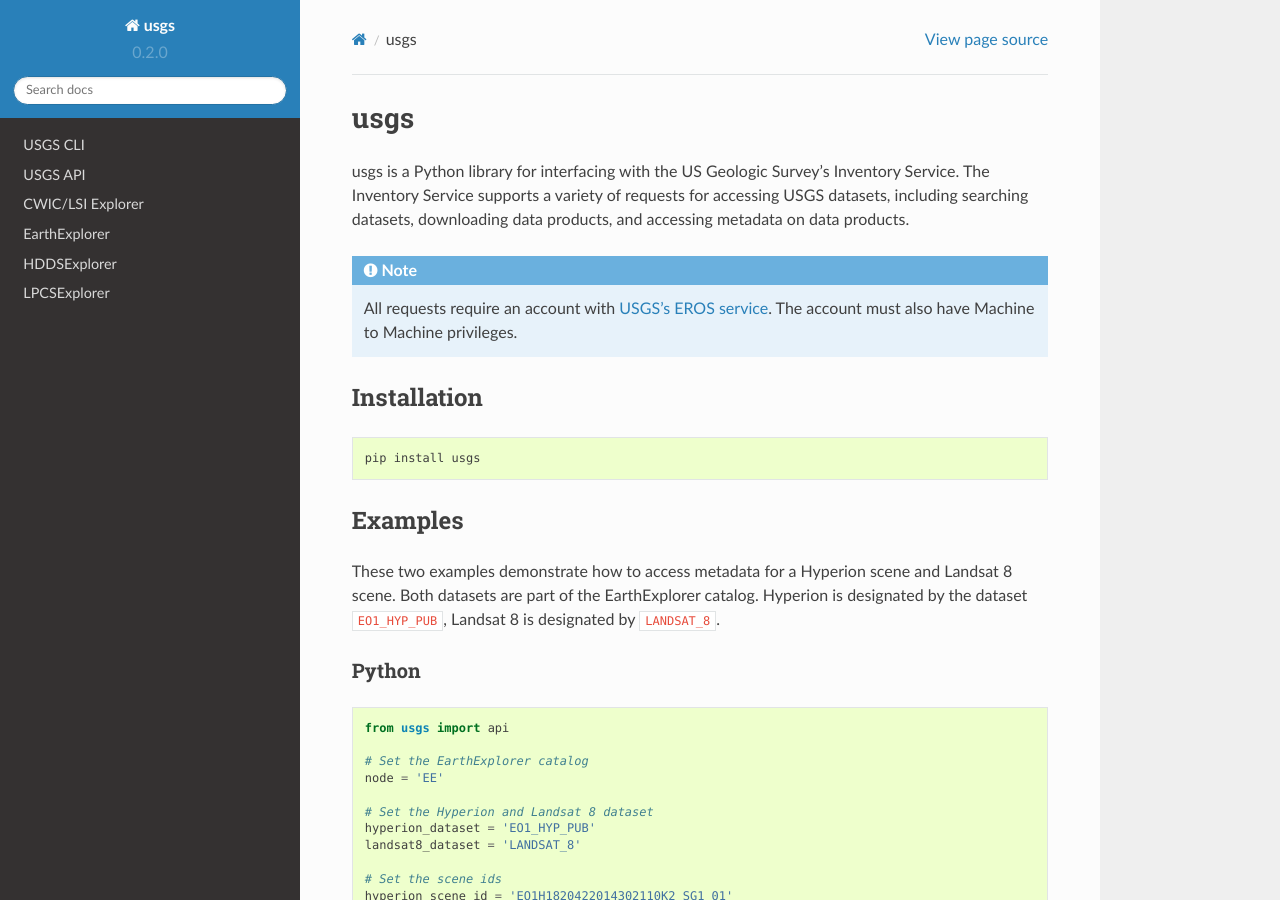
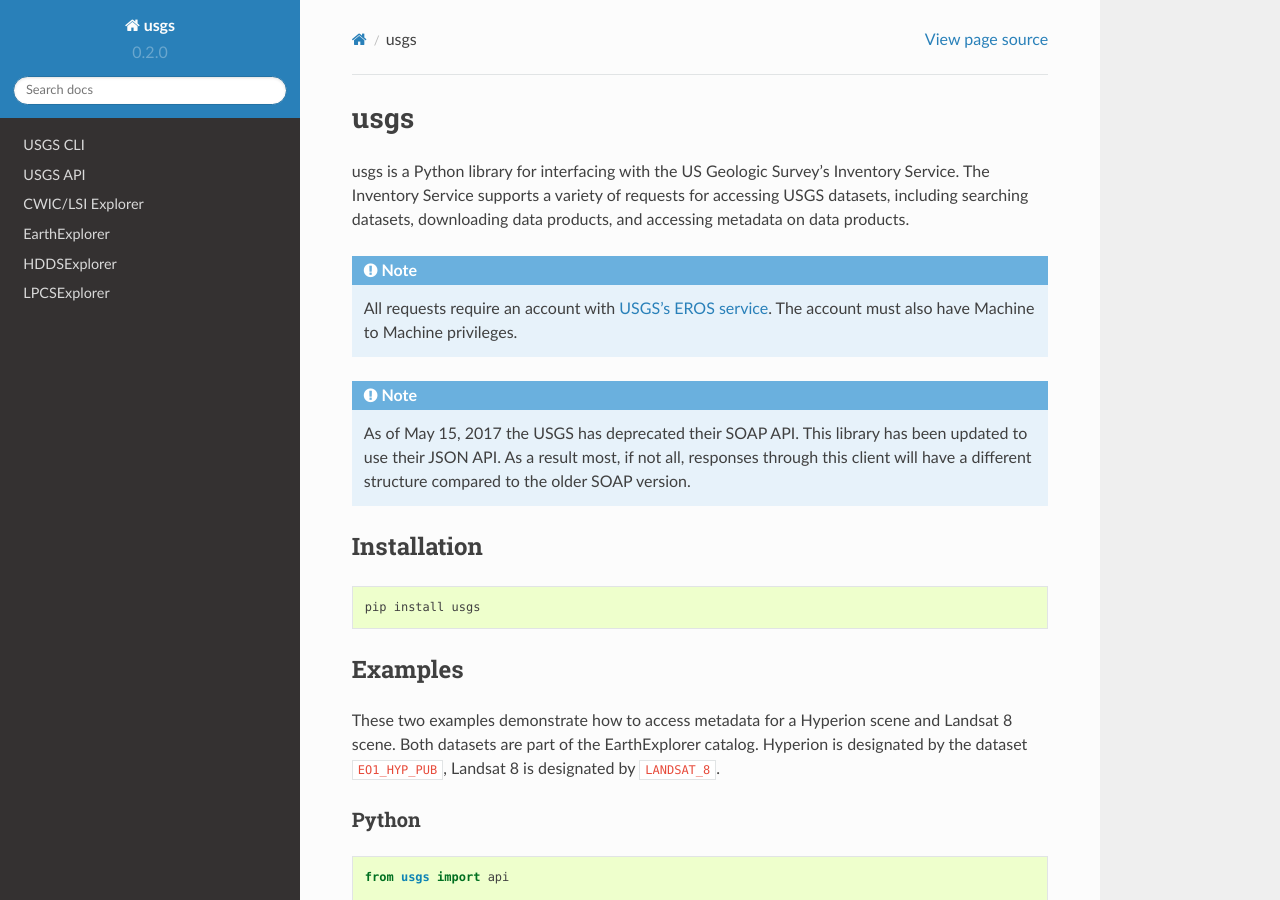
Before and after one commit to kapadia/usgs, a Sphinx documentation site: the page built from docs/index.rst, in a window 1280 px wide and 900 px high. Built offline with Sphinx 7.4.7 and the Read the Docs theme 2.0.0, drawn with Linux system fonts in a browser that asks for light colours.

Commit message:
note about API changes

```diff
--- a/docs/index.rst
+++ b/docs/index.rst
@@ -5,6 +5,10 @@
 
 
 .. note:: All requests require an account with `USGS's EROS service <https://ers.cr.usgs.gov/register/>`_. The account must also have Machine to Machine privileges.
+
+
+.. note:: As of May 15, 2017 the USGS has deprecated their SOAP API. This library has been updated to use their JSON API. As a result most, if not all, responses through this client will have a different structure compared to the older SOAP version.
+
 
 Installation
 ------------
```
